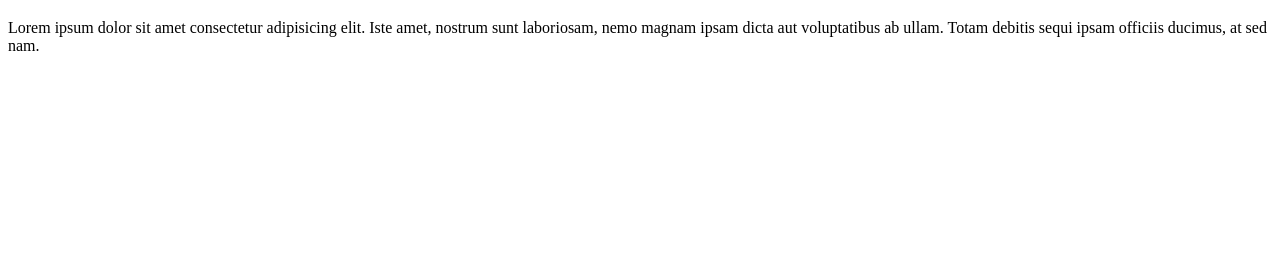
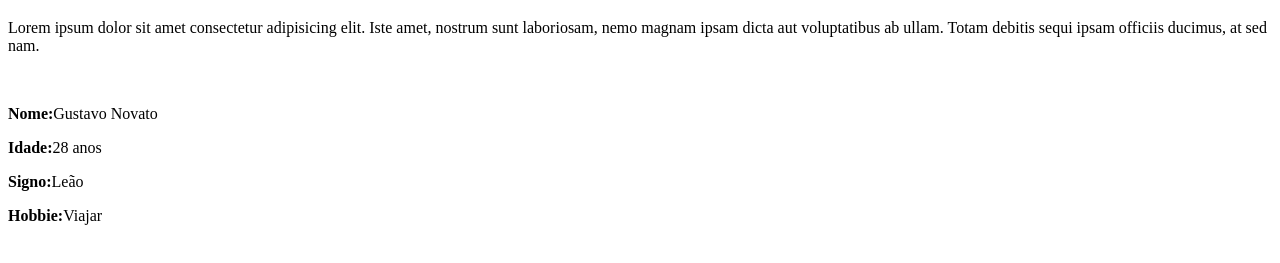
Before and after one commit to guxnovato/aula4, a plain HTML site: page index.html in a window 1280 px wide. Shown: the part 61-324 px from the top of the page. Drawn offline with Linux system fonts and the light colour scheme.

Commit message:
primeira alteração

```diff
--- a/index.html
+++ b/index.html
@@ -8,6 +8,10 @@
 <body>
     <h1> Title </h1>
     <p> Lorem ipsum dolor sit amet consectetur adipisicing elit. Iste amet, nostrum sunt laboriosam, nemo magnam ipsam dicta aut voluptatibus ab ullam. Totam debitis sequi ipsam officiis ducimus, at sed nam.</p>
-
+    <br>
+    <p><b>Nome:</b>Gustavo Novato</p>
+    <p><b>Idade:</b>28 anos</p>
+    <p><b>Signo:</b>Leão</p>
+    <p><b>Hobbie:</b>Viajar</p>
 </body>
 </html>
```
